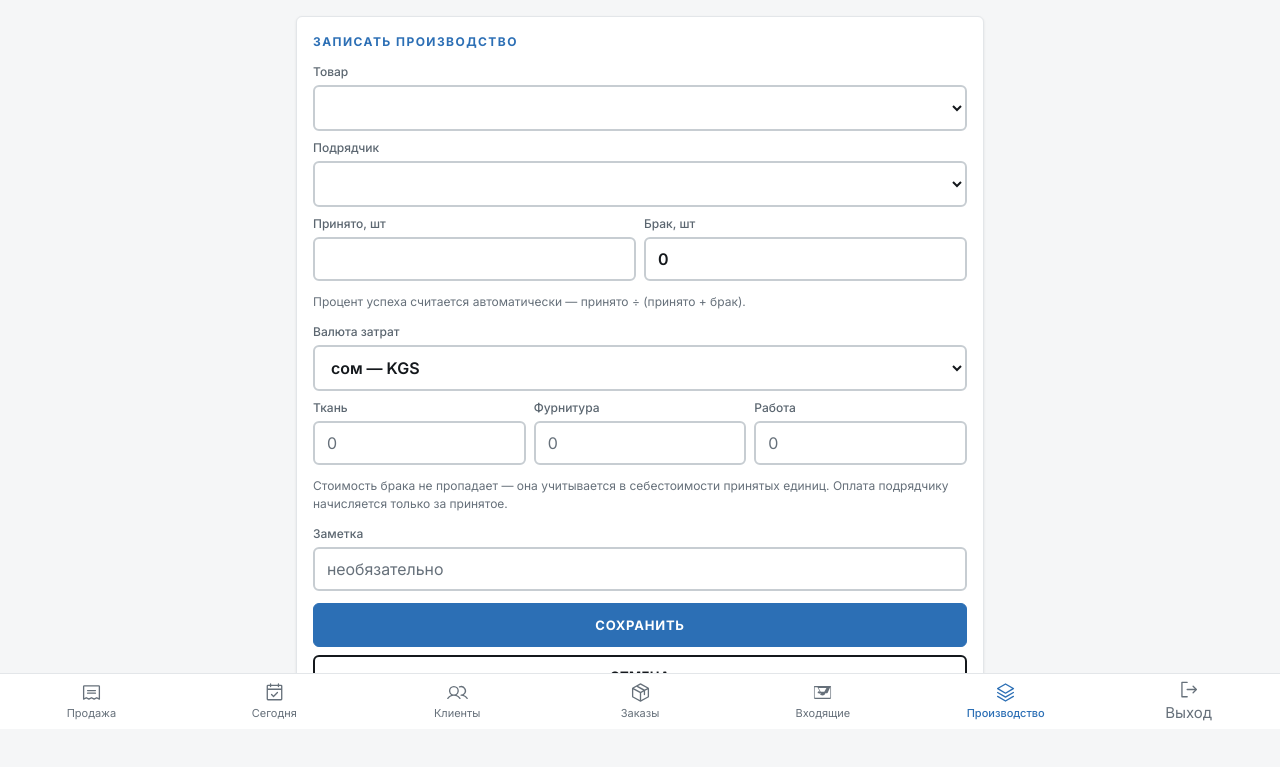
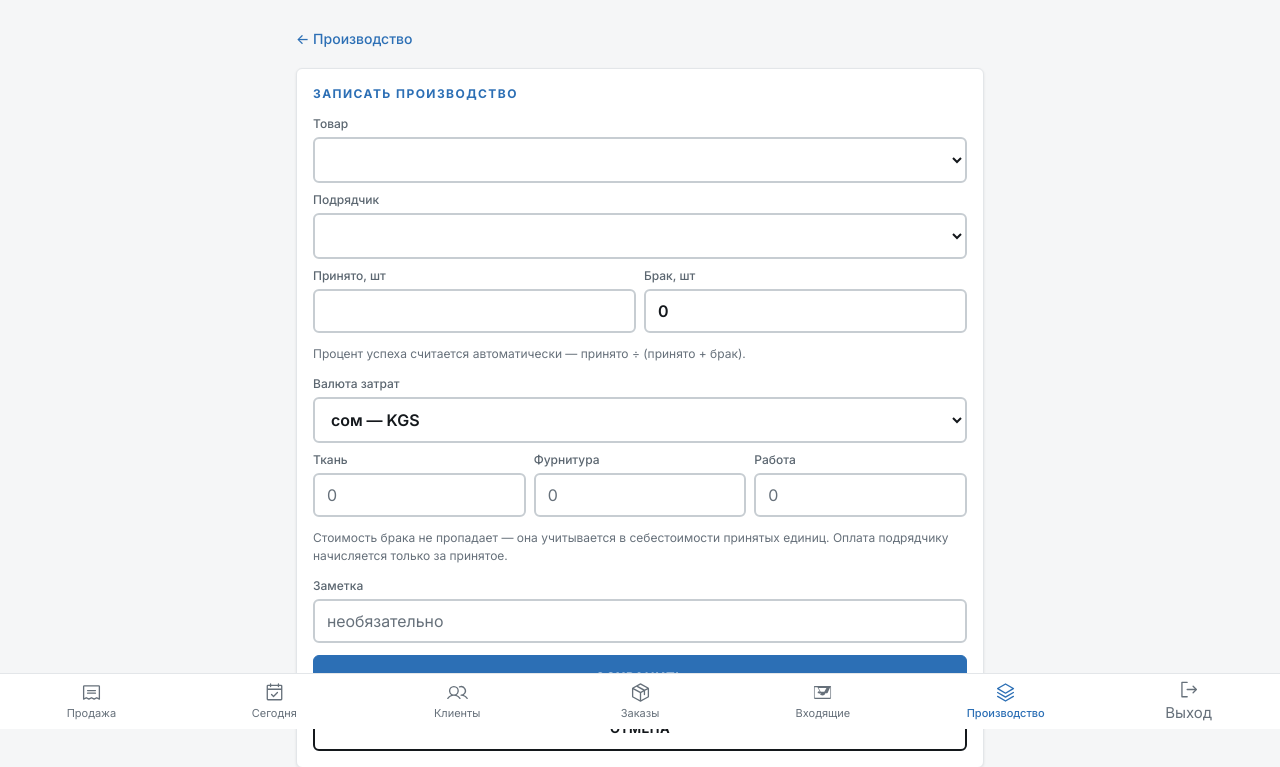
Before and after one commit to nurd11n/AcocosDB, a Django app: page /manufacturing/production/add/ in a window 1280 px wide. Shown: the part 71-838 px from the top of the page. Before the commit the page ends 792 px from the top, so only its background shows below. Run offline with Django 5.2, Linux system fonts and the light colour scheme; the visitor is signed in with stand-in values (Sample User, id 1); data that the repository does not hold is empty; parts of the project's set-up code (start-up, migrations or seed data) failed here and were passed over.

Commit message:
Производство: same «← back» link every /orders/ page already had
Every manufacturing page below the hub was a dead end — the only ways out
were the bottom nav or the browser's back button, and a production/expense
form ended in a Save that shouldn't be the sole exit. Reuses the existing
.back-link component and the exact placement /orders/ uses (above the first
card, first thing under the header).

- contractor detail, expenses, manufacturing dashboard → «← Производство»
- contractor transaction → «← <contractor name>», since a transaction
  belongs to one contractor; the hub is two levels up
- production_add → conditional: it is reachable BOTH from the hub and from
  an order's «Записать производство» (?order_item=N), so an order-driven
  visit returns to that order rather than being stranded a click away from
  the work in progress

The hub itself (/manufacturing/) deliberately gets none — it is in the bottom
nav, exactly like /orders/'s own index.

2 tests, verified to fail when a back-link is removed.

```diff
--- a/templates/manufacturing/contractor_detail.html
+++ b/templates/manufacturing/contractor_detail.html
@@ -2,6 +2,8 @@
 {% load i18n pos_extras %}
 {% block title %}{{ contractor.name }}{% endblock %}
 {% block content %}
+<a class="back-link" href="{% url 'manufacturing:contractors' %}">← {% trans "Производство" %}</a>
+
 <div class="card">
  <h2>{{ contractor.name }}</h2>
  {% if contractor.contact %}<p class="muted">{{ contractor.contact }}</p>{% endif %}
--- a/templates/manufacturing/contractor_transaction_add.html
+++ b/templates/manufacturing/contractor_transaction_add.html
@@ -2,6 +2,8 @@
 {% load i18n pos_extras %}
 {% block title %}{% trans "Операция" %} — {{ contractor.name }}{% endblock %}
 {% block content %}
+<a class="back-link" href="{% url 'manufacturing:contractor_detail' contractor.pk %}">← {{ contractor.name }}</a>
+
 <div class="card">
  <h2>{% trans "Записать операцию" %}</h2>
  <p class="muted">{{ contractor.name }}</p>
--- a/templates/manufacturing/dashboard.html
+++ b/templates/manufacturing/dashboard.html
@@ -2,6 +2,8 @@
 {% load i18n pos_extras %}
 {% block title %}{% trans "Дашборд производства" %}{% endblock %}
 {% block content %}
+<a class="back-link" href="{% url 'manufacturing:contractors' %}">← {% trans "Производство" %}</a>
+
 <div class="card">
  <h2><svg class="ic"><use href="#i-orders"/></svg>{% trans "Дашборд производства" %}</h2>
  <div class="filters">
--- a/templates/manufacturing/expenses.html
+++ b/templates/manufacturing/expenses.html
@@ -2,6 +2,8 @@
 {% load i18n pos_extras %}
 {% block title %}{% trans "Расходы" %}{% endblock %}
 {% block content %}
+<a class="back-link" href="{% url 'manufacturing:contractors' %}">← {% trans "Производство" %}</a>
+
 <div class="card">
  <h2><svg class="ic"><use href="#i-payments"/></svg>{% trans "Расходы" %}</h2>
  {% comment %}
--- a/templates/manufacturing/production_add.html
+++ b/templates/manufacturing/production_add.html
@@ -2,6 +2,19 @@
 {% load i18n pos_extras %}
 {% block title %}{% trans "Записать производство" %}{% endblock %}
 {% block content %}
+{% comment %}
+Back goes where the user actually came FROM: this page is reachable both from
+the Производство hub and from an order's «Записать производство» button
+(?order_item=N, see orders/partials/order_body.html). Sending an order-driven
+visit back to the hub would strand them a click away from the order they were
+working on.
+{% endcomment %}
+{% if order_item %}
+<a class="back-link" href="{% url 'orders:detail' order_item.order_id %}">← {% trans "Заказ" %} №{{ order_item.order_id }}</a>
+{% else %}
+<a class="back-link" href="{% url 'manufacturing:contractors' %}">← {% trans "Производство" %}</a>
+{% endif %}
+
 <div class="card">
  <h2>{% trans "Записать производство" %}</h2>
  {% if order_item %}
```
Also changed, not shown: tests/test_manufacturing.py (+54 -0 lines).
